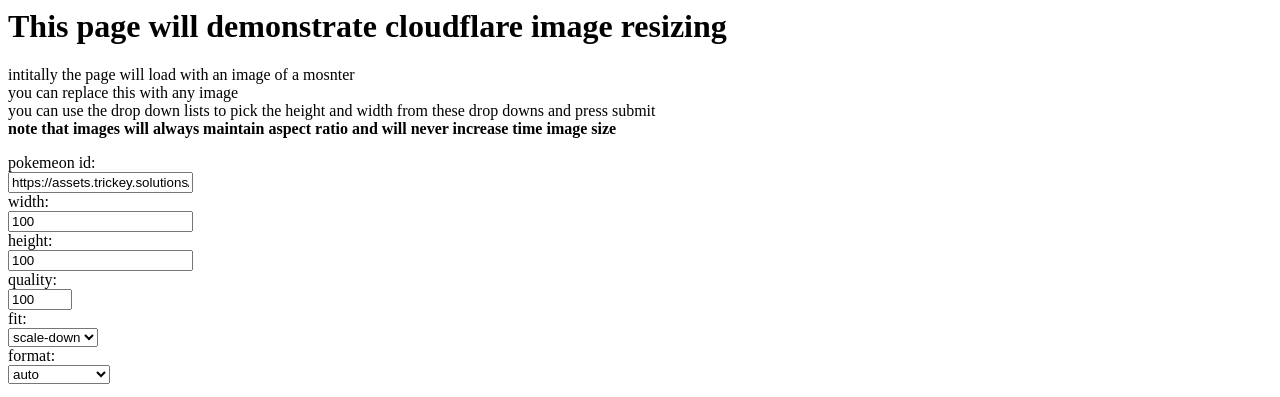
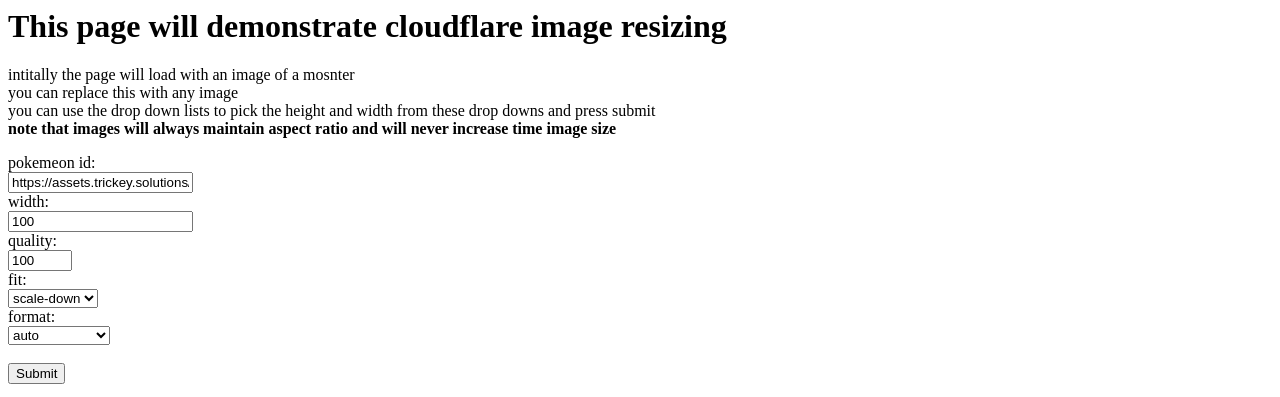
Before and after one commit to TrickeySolutions/image-resizing-demo, a plain HTML site: page wwwroot/anyurl/index.html in a window 1280 px wide. Shown: the top 397 px of the page. Drawn offline with Linux system fonts and the light colour scheme.

Commit message:
Update index.html

```diff
--- a/wwwroot/anyurl/index.html
+++ b/wwwroot/anyurl/index.html
@@ -21,8 +21,8 @@
             <input type="text" id="image" name="image" value="https://assets.trickey.solutions/monsters/dotty.png"><br>
             <label for="width">width:</label><br>
             <input type="text" id="width" name="width" value="100"><br>
-            <label for="height">height:</label><br>
-            <input type="text" id="height" name="height" value="100"><br>
+            <!-- <label for="height">height:</label><br>
+            <input type="text" id="height" name="height" value="100"><br> -->
             <label for="quality">quality:</label><br>
             <input type="number" id="quality" name="quality" value="100" min="0" max="100"><br>
             <label for="fit">fit:</label><br>
```
